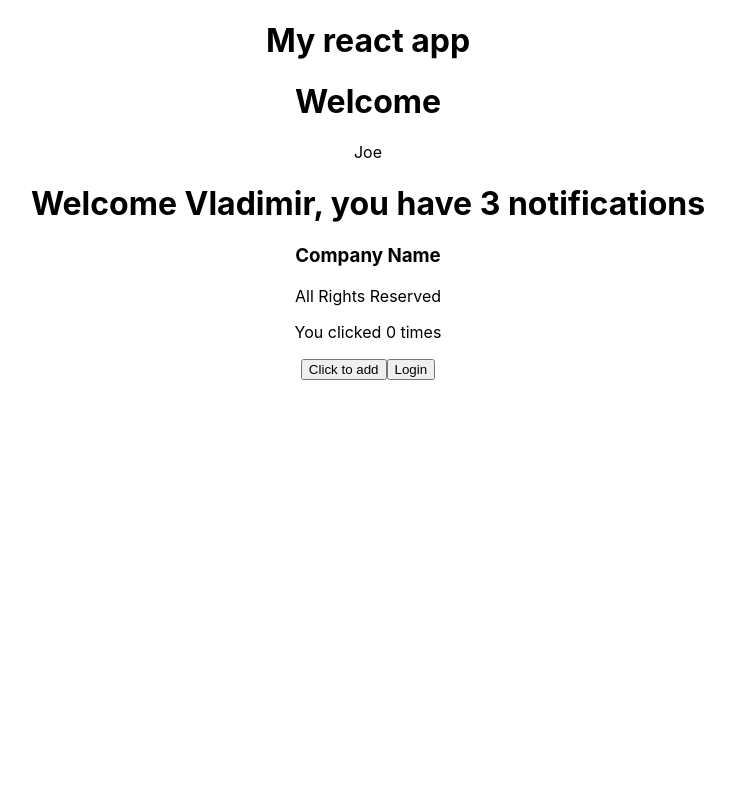
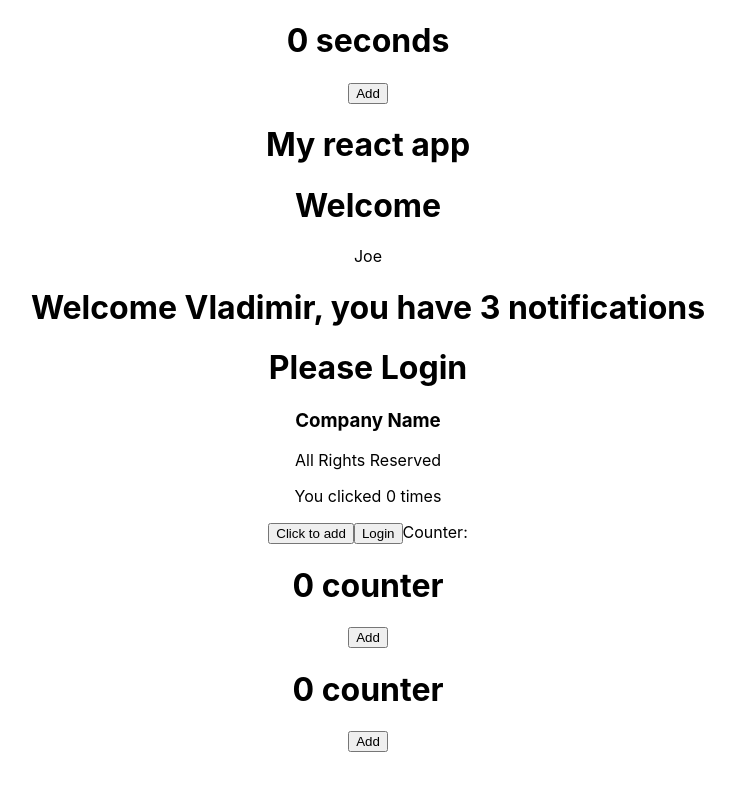
Before and after one commit to vladcuevas/reactjs-labs, a React (Create React App) app: page / in a window 1280 px wide. Shown: the top 790 px of the page, without its empty margins (272-1007 px from the left). Built offline with nearby package versions, Linux system fonts and the light colour scheme.

Commit message:
Conditional (ternary) operator and props, states, params

```diff
--- a/src/App.js
+++ b/src/App.js
@@ -6,17 +6,26 @@ import HeroTitle from './HeroTitle/HeroTitle';
 import WelcomeUser from './WelcomeUser/WelcomeUser';
 import StopWatch from './StopWatch/StopWatch';
 import Login from './Login/Login';
+import Clock from './Clock/Clock/Clock';
+import Counter from './Counter/Counter';
 
 function App() {
   return (
+    <>
     <div className="App">
+      <Clock></Clock>
       <h1>My react app</h1>
       <HeroTitle/>Joe
       <WelcomeUser username="Vladimir" notification="3"/>
+      <WelcomeUser/>
       <Footer/>
       <StopWatch></StopWatch>
       <Login></Login>
+      Counter:
+      <Counter enabled={true}></Counter>
+      <Counter enabled={false}></Counter>
     </div>
+    </>
   );
 }
 
--- /dev/null
+++ b/src/Clock/Clock/Clock.js
@@ -0,0 +1,19 @@
+import React, { useState } from 'react';
+
+export default function Clock(params)
+{
+    const  [seconds, setSeconds] = useState(0)
+
+    function handleIncrementClick() {
+        if (seconds < 59) {
+            setSeconds(seconds + 1)
+        }
+    }
+
+    return (
+        <>
+            <h1>{seconds} seconds</h1>
+            <button onClick={handleIncrementClick}>Add</button>
+        </>
+    )
+}
--- /dev/null
+++ b/src/Counter/Counter.js
@@ -0,0 +1,21 @@
+import React, { useState } from 'react';
+
+export default function Counter(props)
+{
+    const  [counter, setcounter] = useState(0)
+
+    const [isLocked, setIsLocked] = useState(false)
+
+    function handleIncrementClick() {
+        if (props.enabled) {
+            setcounter(counter + 1)
+        }
+    }
+
+    return (
+        <>
+            <h1>{counter} counter</h1>
+            <button onClick={handleIncrementClick}>Add</button>
+        </>
+    )
+}
--- a/src/WelcomeUser/WelcomeUser.js
+++ b/src/WelcomeUser/WelcomeUser.js
@@ -1,8 +1,19 @@
 //Hero
 
-export default function WelcomeUser({username, notification}) {
-    // const {username, notification} = props
-    return <h1>Welcome {username}, you have {notification} notifications</h1>
+export default function WelcomeUser(props) {
+    const {username, notification} = props
+    const pleaseLogin = <h1>Please Login</h1>
+    const welcomeMessage = <h1>Welcome {username}, you have {notification} notifications</h1>
+
+    if (props.username) {
+        return welcomeMessage
+    }
+    else {
+        return pleaseLogin
+    }
+
+    // Tenary:
+    // return props.username ? welcomeMessage : pleaseLogin
 }
 
 // Virtual DOM, React components are being loaded,
```
